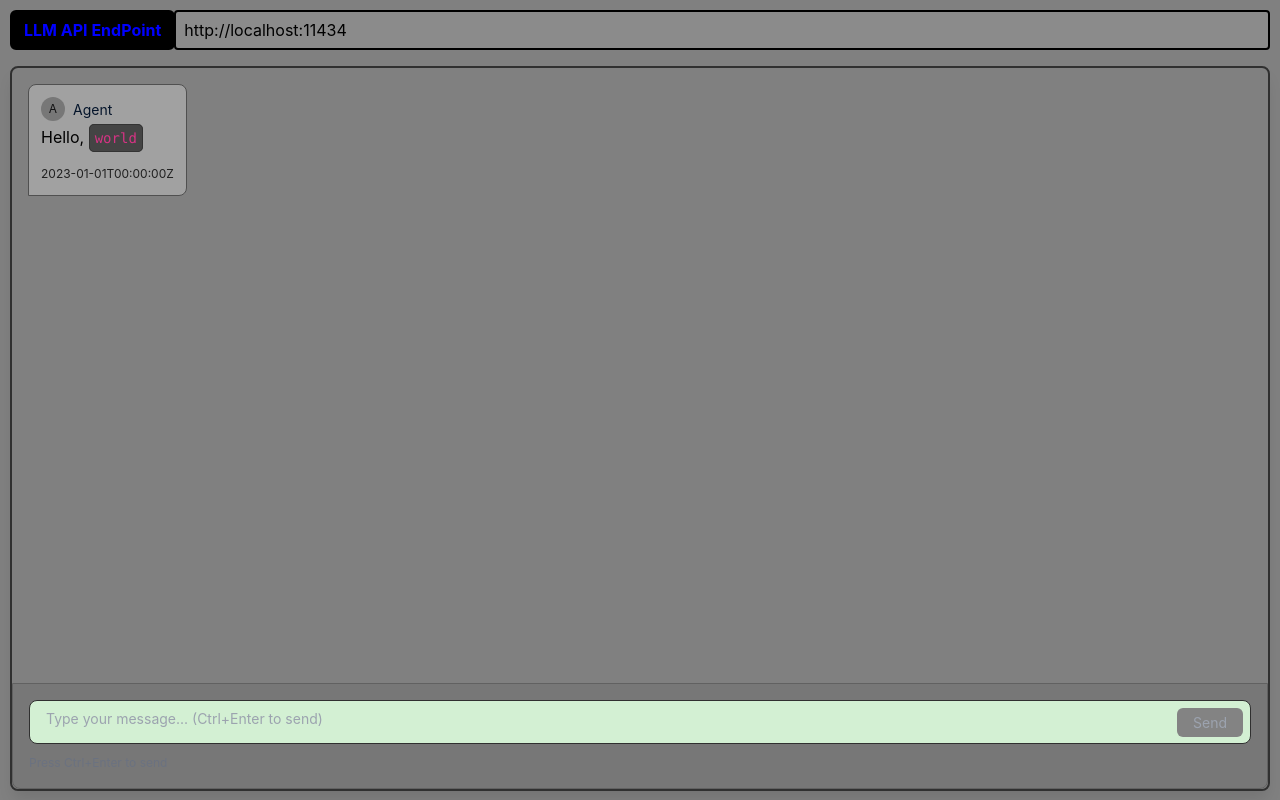
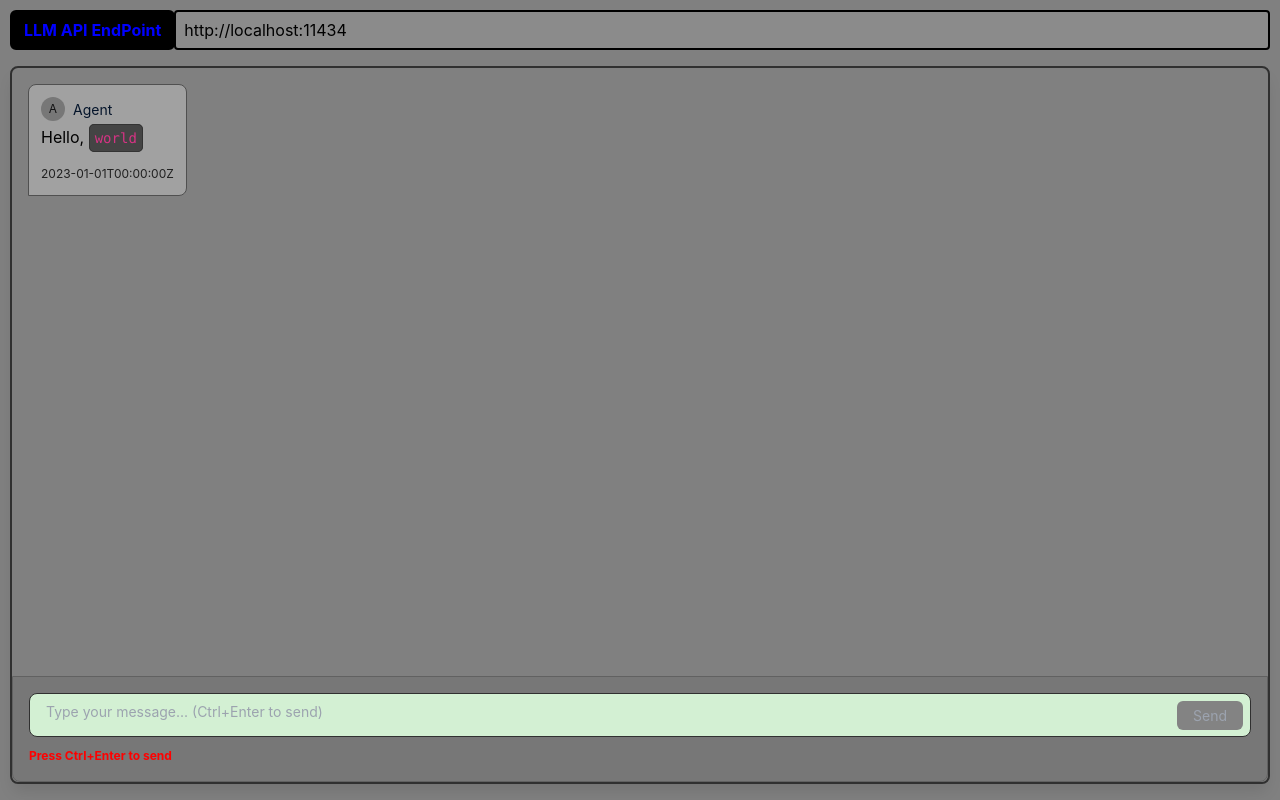
Before and after one commit to devopsnextgenx/gnome-extensions, a React (Create React App) app in the folder gui-react-ollama/: page / in a window 1280 px wide. Built offline with nearby package versions, Linux system fonts and the light colour scheme.

Commit message:
working final chat page

```diff
--- a/gui-react-ollama/src/components/common/message/chat.css
+++ b/gui-react-ollama/src/components/common/message/chat.css
@@ -4,7 +4,7 @@
   /* max-width: 64rem; */
   /* 2xl in Tailwind */
   margin: 0 auto;
-  height: 93%;
+  height: 92%;
   display: flex;
   flex-direction: column;
   background-color: gray;
--- a/gui-react-ollama/src/components/common/message/message-input.css
+++ b/gui-react-ollama/src/components/common/message/message-input.css
@@ -67,5 +67,6 @@
   .helper-text {
     margin-top: 0.25rem;
     font-size: 0.75rem;
-    color: #6b7280;
+    color: red;
+    font-weight: bold;
   }
```
